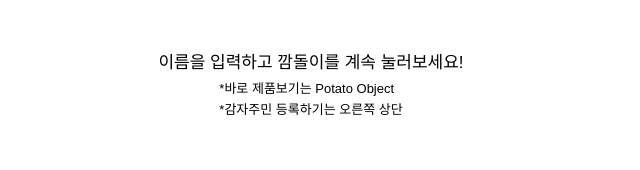
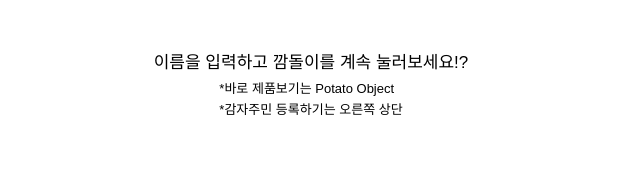
Before and after one commit to programmersungu/real-potato, a plain HTML site: page index.html in a window 1280 px wide. Shown: the top 170 px of the page, 329-969 px from the left. Drawn offline with Linux system fonts and the light colour scheme.

Commit message:
Update index.html

```diff
--- a/index.html
+++ b/index.html
@@ -12,7 +12,7 @@
 <body style="text-align:center; font-family:sans-serif; padding:40px;">
 
 <p id="complimentOutput" style="font-size:17px; font-weight:Medium; margin:0 0 20px 0; text-align:center;">
-  이름을 입력하고 깜돌이를 계속 눌러보세요!
+  이름을 입력하고 깜돌이를 계속 눌러보세요!?
   <br>
   <span style="display:inline-block; text-align:left; font-size:13px; margin-top:6px; line-height:1.6;">
     *바로 제품보기는 Potato Object<br>
```
